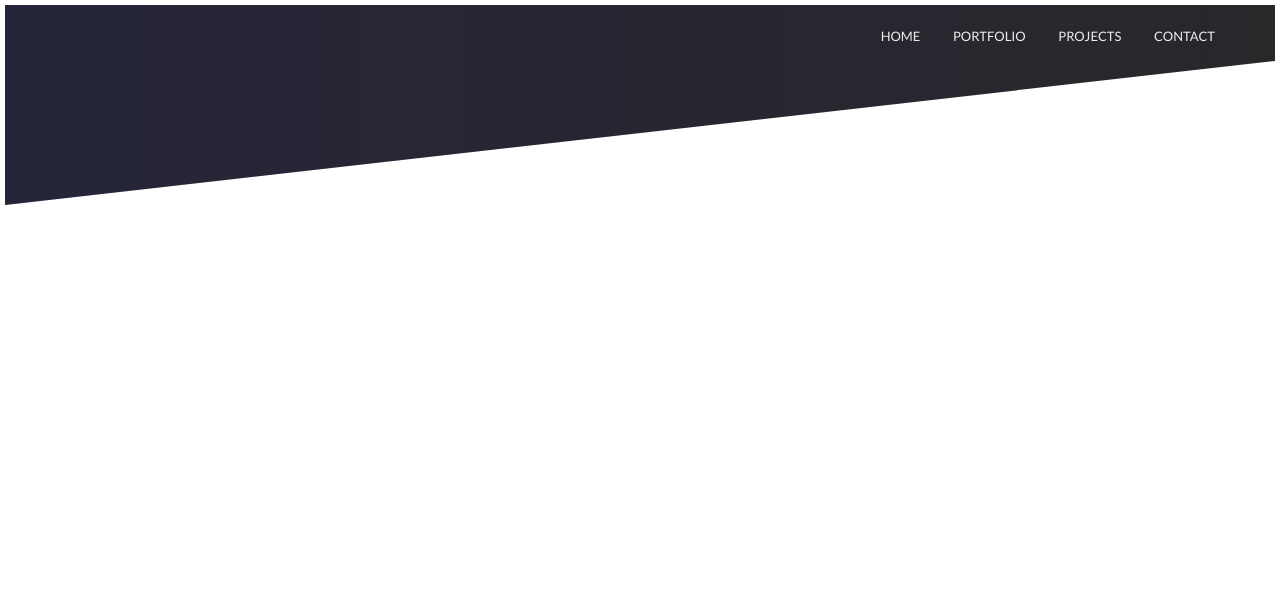
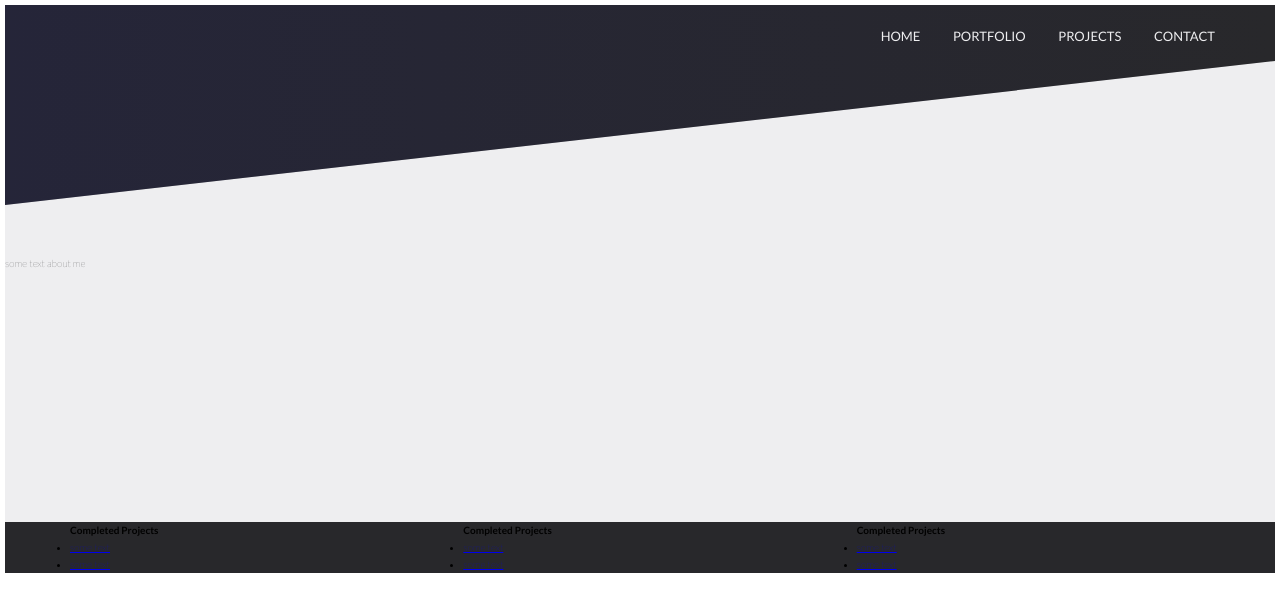
Before and after one commit to ThriledLokki983/mywebsite.github.io, a website: page index.html in a window 1280 px wide. Drawn offline with Linux system fonts and the light colour scheme.

Commit message:
started with header

```diff
--- a/index.html
+++ b/index.html
@@ -35,23 +35,51 @@
       </nav>
     </header>
 
-    <!--
-    <main class="px-3 main">
-      <h1>Cover your page.</h1>
-      <p class="lead">
-        Cover is a one-page template for building simple and beautiful home
-        pages. Download, edit the text, and add your own fullscreen background
-        photo to make it your own.
-      </p>
-      <p class="lead">
-        <a
-          href="#"
-          class="btn btn-lg btn-secondary fw-bold border-white bg-white"
-          >Learn more</a
-        >
-      </p>
-    </main>
-    -->
+    <section class="section-about">some text about me</section>
+
+    <footer>
+      <div class="row">
+        <div class="col-1-of-3">
+          <div class="card">
+            <div class="card__heading">
+              <h4>Completed Projects</h4>
+              <div class="card__links">
+                <ul>
+                  <li><a href="#">some text</a></li>
+                  <li><a href="#">some text</a></li>
+                </ul>
+              </div>
+            </div>
+          </div>
+        </div>
+        <div class="col-1-of-3">
+          <div class="card">
+            <div class="card__heading">
+              <h4>Completed Projects</h4>
+              <div class="card__links">
+                <ul>
+                  <li><a href="#">some text</a></li>
+                  <li><a href="#">some text</a></li>
+                </ul>
+              </div>
+            </div>
+          </div>
+        </div>
+        <div class="col-1-of-3">
+          <div class="card">
+            <div class="card__heading">
+              <h4>Completed Projects</h4>
+              <div class="card__links">
+                <ul>
+                  <li><a href="#">some text</a></li>
+                  <li><a href="#">some text</a></li>
+                </ul>
+              </div>
+            </div>
+          </div>
+        </div>
+      </div>
+    </footer>
     <!--
   <div class="footer">
     <ul class="nav">
--- a/sass/abstract/_variables.scss
+++ b/sass/abstract/_variables.scss
@@ -8,6 +8,13 @@ $color-background-primary-2: #191970; // Midnight Blue
 $color-text-light-gray: #eeeef0;
 $color-text-dark-gray: #9e9ea0;
 
+$color-gray-light-1: #f7f7f7;
+$color-gray-dark-1: #eee;
+
+$color-gray-dark: #777;
+$color-white: #fff;
+$color-black: #000;
+
 /*
 * GRID
 */
--- /dev/null
+++ b/sass/layout/_footer.scss
@@ -0,0 +1,3 @@
+footer {
+  background-color: $color-background-primary-1;
+}
--- a/sass/layout/_header.scss
+++ b/sass/layout/_header.scss
@@ -4,12 +4,13 @@ header {
     background-color: $color-background-primary-1;
     background-image: linear-gradient(
       to left,
-      rgba($color-background-primary-1, 0.01),
+      rgba($color-background-primary-1, 0.1),
       rgba($color-background-primary-2, 0.2)
     );
+    //   url(../img/prog/code-1.jpg);
     position: relative;
-    // background-size: cover;
-    // background-position: top;
+    background-size: cover;
+    background-position: top;
     -webkit-clip-path: polygon(0 0, 100% 0, 100% 75vh, 0 100%);
     clip-path: polygon(0 0, 100% 0, 100% 7vh, 0 100%);
     @include clearfix;
--- a/sass/main.scss
+++ b/sass/main.scss
@@ -16,5 +16,6 @@ COLORS TO BE USED
 
 @import "layout/header";
 @import "layout/grid";
+@import "layout/footer";
 
 @import "pages/home";
--- a/sass/pages/_home.scss
+++ b/sass/pages/_home.scss
@@ -0,0 +1,5 @@
+.section-about {
+  background-color: $color-text-light-gray;
+  padding: 25rem 0;
+  margin-top: -25vh;
+}
```
Also changed, not shown: css/style.css, 4 other files.
